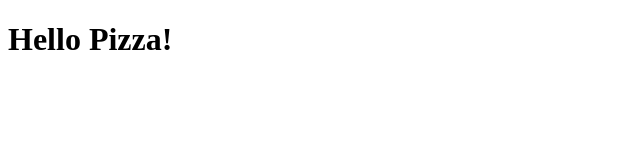
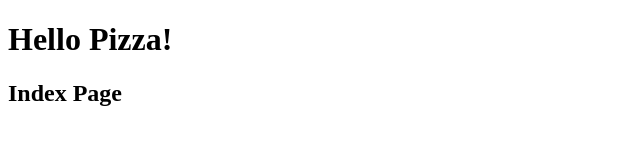
Before and after one commit to rtcicp4/foodie-woodie, a plain HTML site: page index.html in a window 1280 px wide. Shown: the whole page, without its empty margins (0-640 px from the left). Drawn offline with Linux system fonts and the light colour scheme.

Commit message:
modified index and homepage

```diff
--- a/index.html
+++ b/index.html
@@ -5,5 +5,6 @@
 </head>
 <body>
  <h1>Hello Pizza!</h1>
+ <h2>Index Page</h2>
 </body>
 </html>
```
Also changed, not shown: homepage.html (+1 -1 lines).
